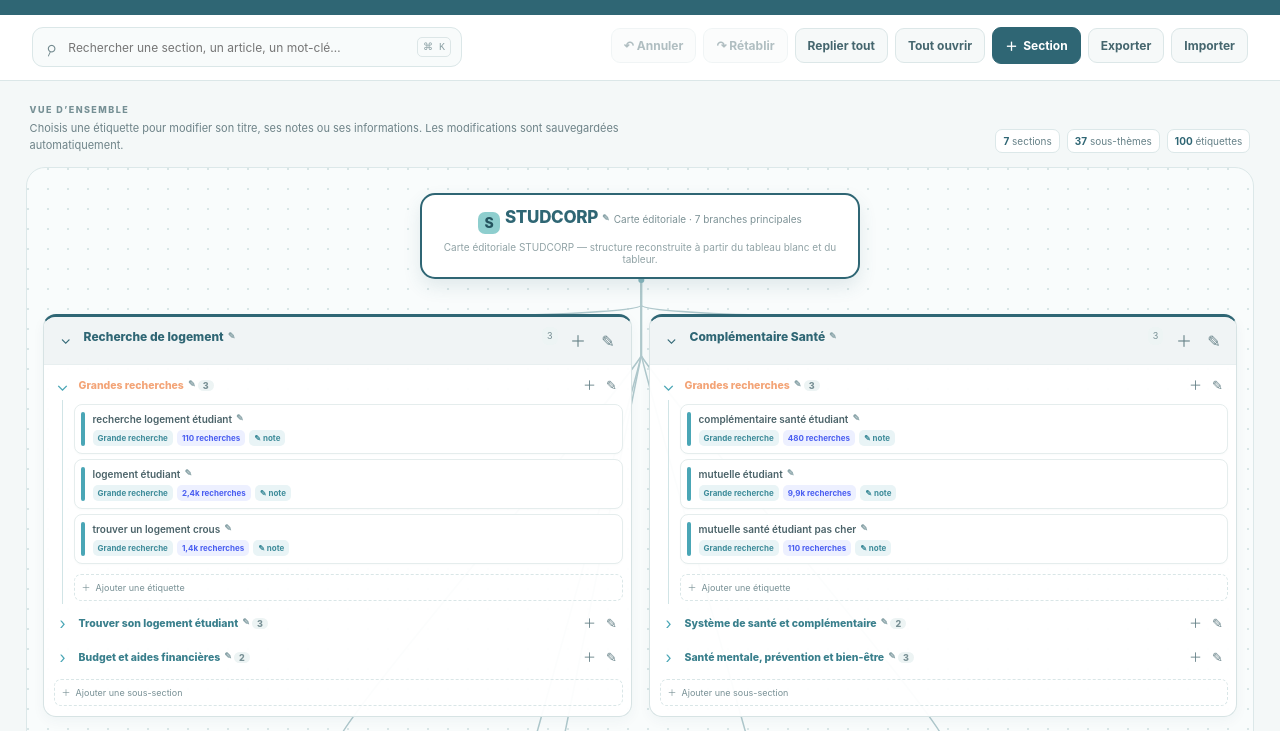
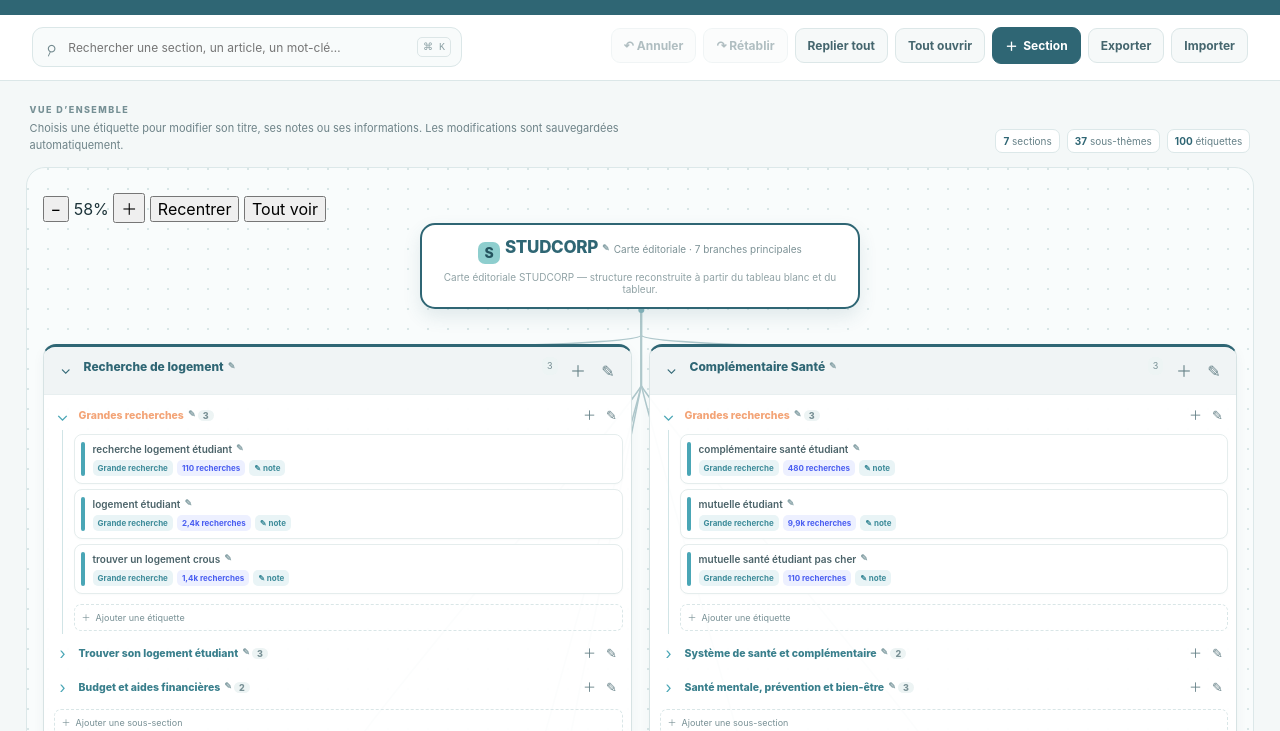
Before and after one commit to sopp24/Cocon-S-mantique-Studcorp, a plain HTML site: page index.html in a window 1280 px wide. Shown: the part 67-798 px from the top of the page. Drawn offline with Linux system fonts and the light colour scheme.

Commit message:
Add pan and zoom controls to mind map

```diff
--- a/index.html
+++ b/index.html
@@ -57,12 +57,21 @@
         </div>
         <div class="map-counts" id="mapCounts"></div>
       </div>
-      <div class="map-stage" id="mapStage">
-        <svg id="connectors" class="connectors" aria-hidden="true"></svg>
-        <div class="root-wrap" id="rootWrap"></div>
-        <div class="branches" id="branches"></div>
+      <div class="map-stage" id="mapStage" aria-label="Carte mentale navigable. Faites glisser pour vous déplacer et utilisez la molette ou les boutons pour zoomer.">
+        <div class="map-controls" role="group" aria-label="Navigation dans la carte mentale">
+          <button class="map-control-button" id="mapZoomOut" type="button" aria-label="Dézoomer" title="Dézoomer">−</button>
+          <span class="map-zoom-level" id="mapZoomLevel" aria-live="polite">58%</span>
+          <button class="map-control-button" id="mapZoomIn" type="button" aria-label="Zoomer" title="Zoomer">＋</button>
+          <button class="map-control-button map-control-wide" id="mapCenterBtn" type="button" title="Recentrer sur STUDCORP">Recentrer</button>
+          <button class="map-control-button map-control-wide" id="mapFitBtn" type="button" title="Afficher toute la carte">Tout voir</button>
+        </div>
+        <div class="map-world" id="mapWorld">
+          <svg id="connectors" class="connectors" aria-hidden="true"></svg>
+          <div class="root-wrap" id="rootWrap"></div>
+          <div class="branches" id="branches"></div>
+        </div>
       </div>
-      <div class="mobile-hint"><span aria-hidden="true">↔</span> Sur téléphone, ouvre une section puis une sous-thématique pour parcourir la carte plus facilement.</div>
+      <div class="mobile-hint"><span aria-hidden="true">↔</span> Fais glisser la carte pour te déplacer. Utilise les boutons + et − ou la molette pour zoomer et dézoomer.</div>
     </section>
 
     <aside class="side-column" id="sideColumn">
```
